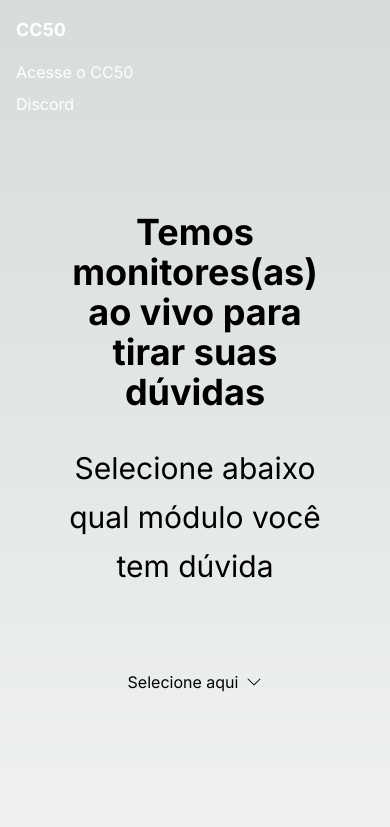
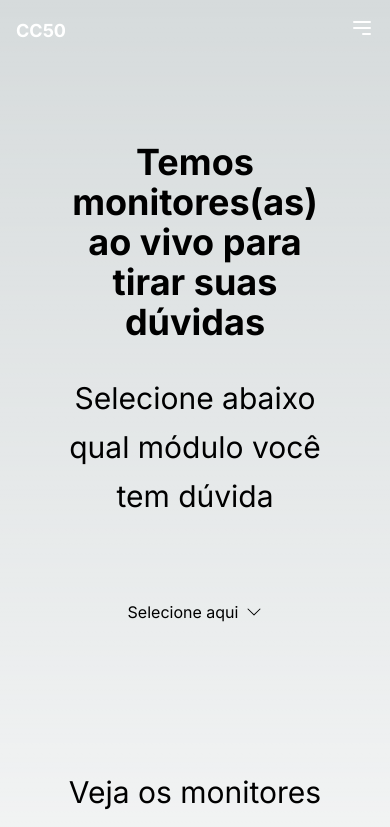
Before and after one commit to CC50-company/Meet-CC50, a Next.js app: page / in a window 390 px wide. Shown: the top 827 px of the page. Built offline with nearby package versions, Linux system fonts and the light colour scheme.

Commit message:
#commit #3.2 navbar responsive

```diff
--- a/src/app/components/Navbar.tsx
+++ b/src/app/components/Navbar.tsx
@@ -1,19 +1,48 @@
-import React from 'react';
+"use client"
+import React, { useState } from 'react';
 
 interface NavbarProps {
   links: { label: string; url: string }[];
 }
 
 const Navbar: React.FC<NavbarProps> = ({ links }) => {
+  const [menuOpen, setMenuOpen] = useState(false);
+
+  const toggleMenu = () => {
+    setMenuOpen(!menuOpen);
+  };
+
   return (
     <nav className="bg-gray-0 p-4 lg:p-9">
       <div className="flex items-center justify-between">
         <div className="text-white font-bold text-lg md:text-3xl lg:text-4xl xl:text-5xl">CC50</div>
         {/* Menu responsivo para telas menores */}
-        <ul className="hidden lg:flex space-x-8">
+        <div className="lg:hidden">
+          <button
+            onClick={toggleMenu}
+            className="text-white focus:outline-none focus:ring-2 focus:ring-offset-2 focus:ring-gray-500"
+          >
+            <span className="sr-only">Toggle navigation</span>
+            <svg
+              className="h-6 w-6"
+              xmlns="http://www.w3.org/2000/svg"
+              fill="none"
+              viewBox="0 0 24 24"
+              stroke="currentColor"
+            >
+              <path
+                strokeLinecap="round"
+                strokeLinejoin="round"
+                strokeWidth={2}
+                d="M4 6h16M4 12h16m-7 6h7"
+              />
+            </svg>
+          </button>
+        </div>
+        {/* Menu para telas maiores */}
+        <ul className={`hidden lg:flex space-x-8 ${menuOpen ? 'block' : 'hidden'}`}>
           {links.map((link, index) => (
             <li key={index}>
-              {/* Aplicar classes CSS para animação no hover */}
               <a
                 href={link.url}
                 className="text-white text-md lg:text-lg xl:text-xl transition-colors duration-300 hover:text-gray-300"
@@ -23,13 +52,9 @@ const Navbar: React.FC<NavbarProps> = ({ links }) => {
             </li>
           ))}
         </ul>
-        {/* Ícone do menu responsivo para telas menores */}
-        <div className="lg:hidden">
-
-        </div>
       </div>
       {/* Menu deslizável para telas menores */}
-      <div className="lg:hidden mt-4">
+      <div className={`lg:hidden mt-4 ${menuOpen ? 'block' : 'hidden'}`}>
         <ul className="space-y-2">
           {links.map((link, index) => (
             <li key={index}>
```
